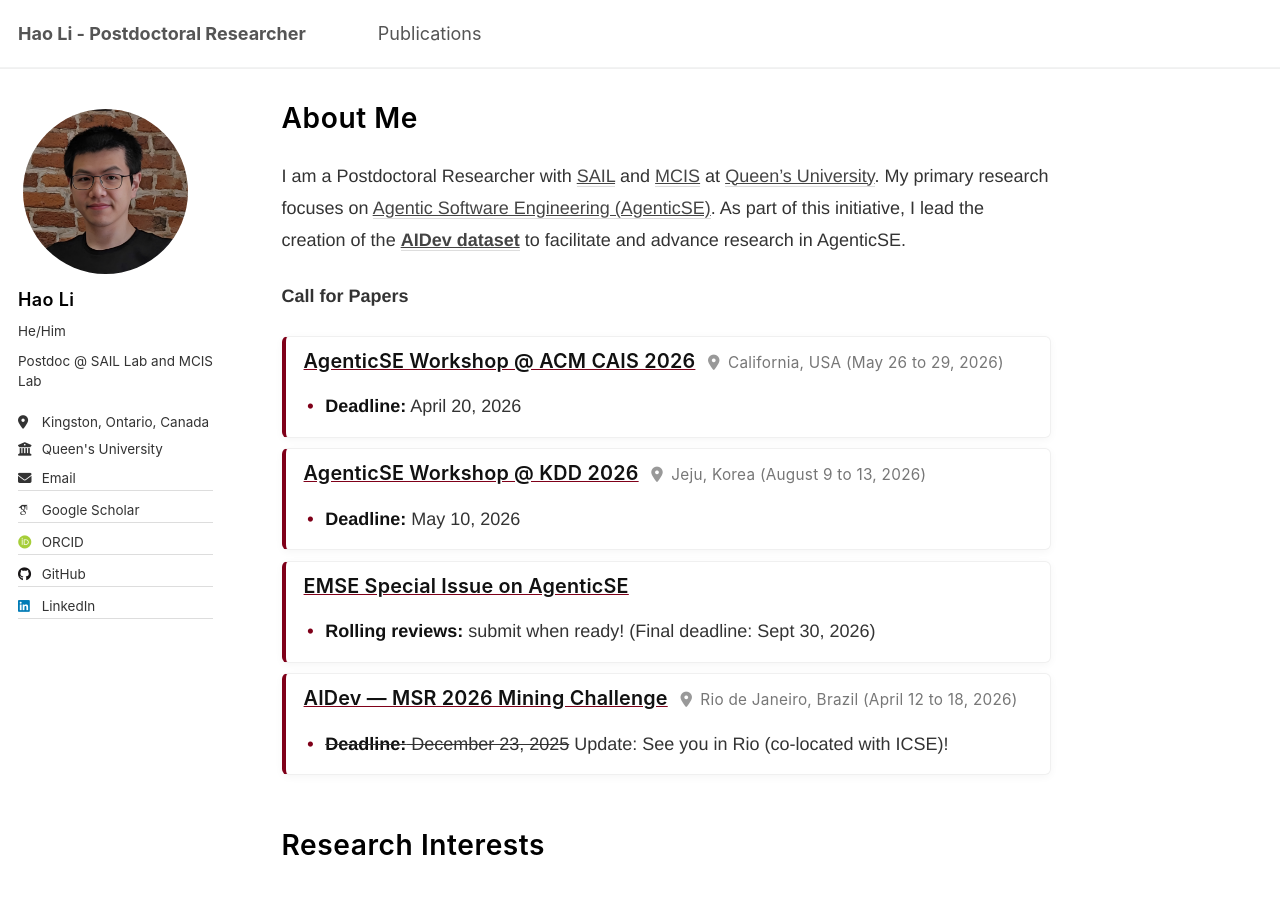
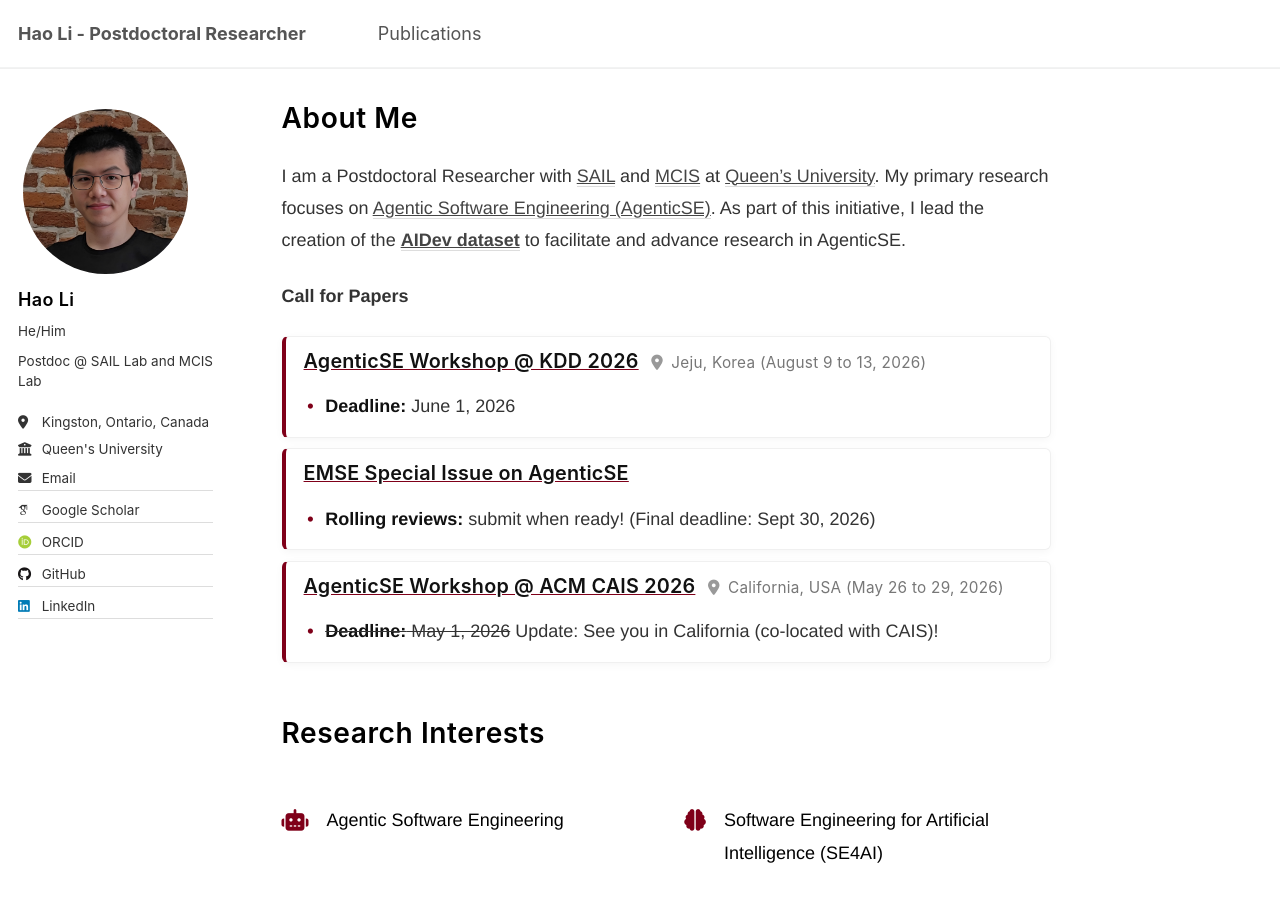
Before and after one commit to Leo-LiHao/Leo-LiHao.github.io, a Jekyll site: the page built from _pages/about.md, in a window 1280 px wide and 900 px high. Built offline with Jekyll 4.4.1, drawn with Linux system fonts in a browser that asks for light colours; some web fonts are replaced.

Commit message:
update cfps

```diff
--- a/_pages/about.md
+++ b/_pages/about.md
@@ -18,13 +18,8 @@
 <!-- Submit your work to our upcoming Agentic Software Engineering events: -->
 
 <div class="cfp-notice" markdown="1">
-#### [**AgenticSE Workshop @ ACM CAIS 2026**](https://agenticse-cais.github.io) <span class="cfp-location"> <i class="fas fa-map-marker-alt"></i> California, USA (May 26 to 29, 2026)</span>
-- **Deadline:** April 20, 2026
-</div>
-
-<div class="cfp-notice" markdown="1">
 #### [**AgenticSE Workshop @ KDD 2026**](https://agent-se.github.io) <span class="cfp-location"> <i class="fas fa-map-marker-alt"></i> Jeju, Korea (August 9 to 13, 2026)</span>
-- **Deadline:** May 10, 2026
+- **Deadline:** June 1, 2026
 </div>
 
 <div class="cfp-notice" markdown="1">
@@ -33,9 +28,14 @@
 </div>
 
 <div class="cfp-notice" markdown="1">
+#### [**AgenticSE Workshop @ ACM CAIS 2026**](https://agenticse-cais.github.io) <span class="cfp-location"> <i class="fas fa-map-marker-alt"></i> California, USA (May 26 to 29, 2026)</span>
+- ~~**Deadline:** May 1, 2026~~ Update: See you in California (co-located with CAIS)!
+</div>
+
+<!-- <div class="cfp-notice" markdown="1">
 #### [**AIDev — MSR 2026 Mining Challenge**](https://2026.msrconf.org/track/msr-2026-mining-challenge) <span class="cfp-location"> <i class="fas fa-map-marker-alt"></i> Rio de Janeiro, Brazil (April 12 to 18, 2026)</span>
 - ~~**Deadline:** December 23, 2025~~ Update: See you in Rio (co-located with ICSE)!
-</div>
+</div> -->
 
 # Research Interests
 
```
